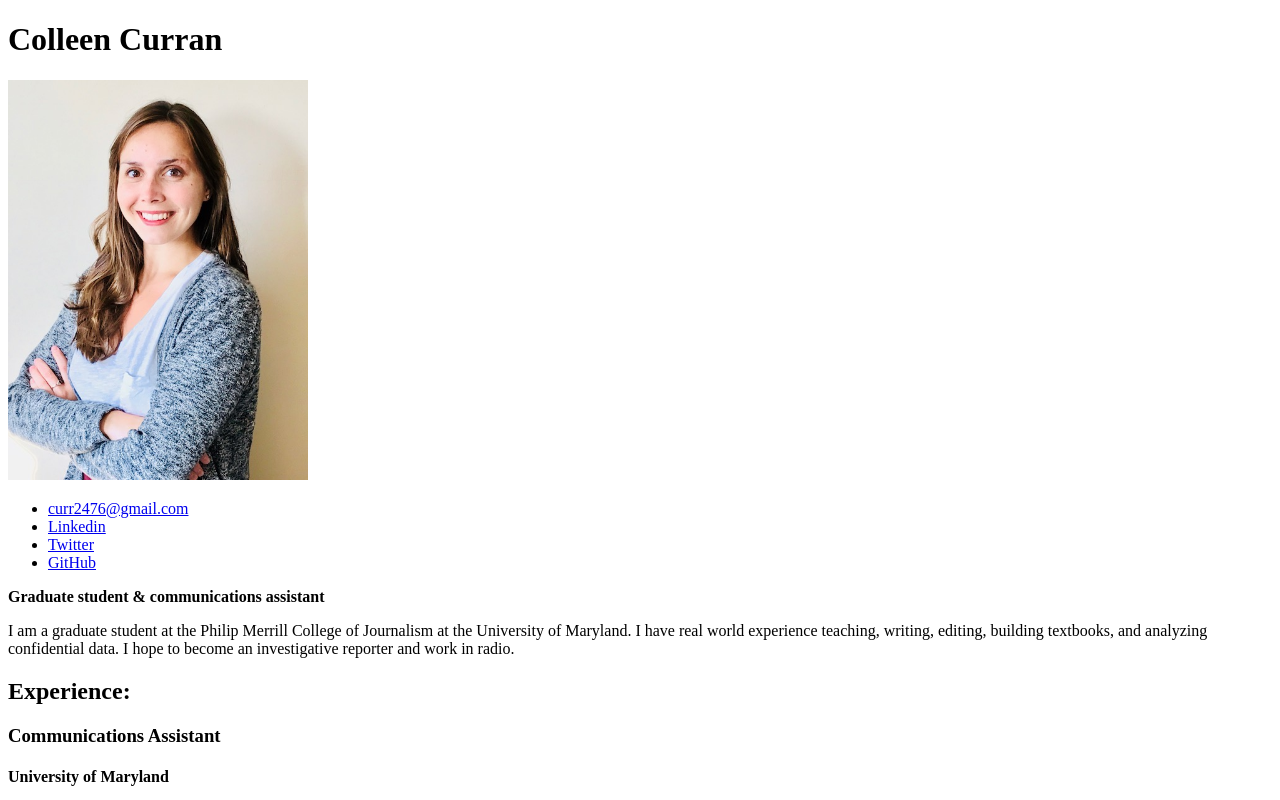
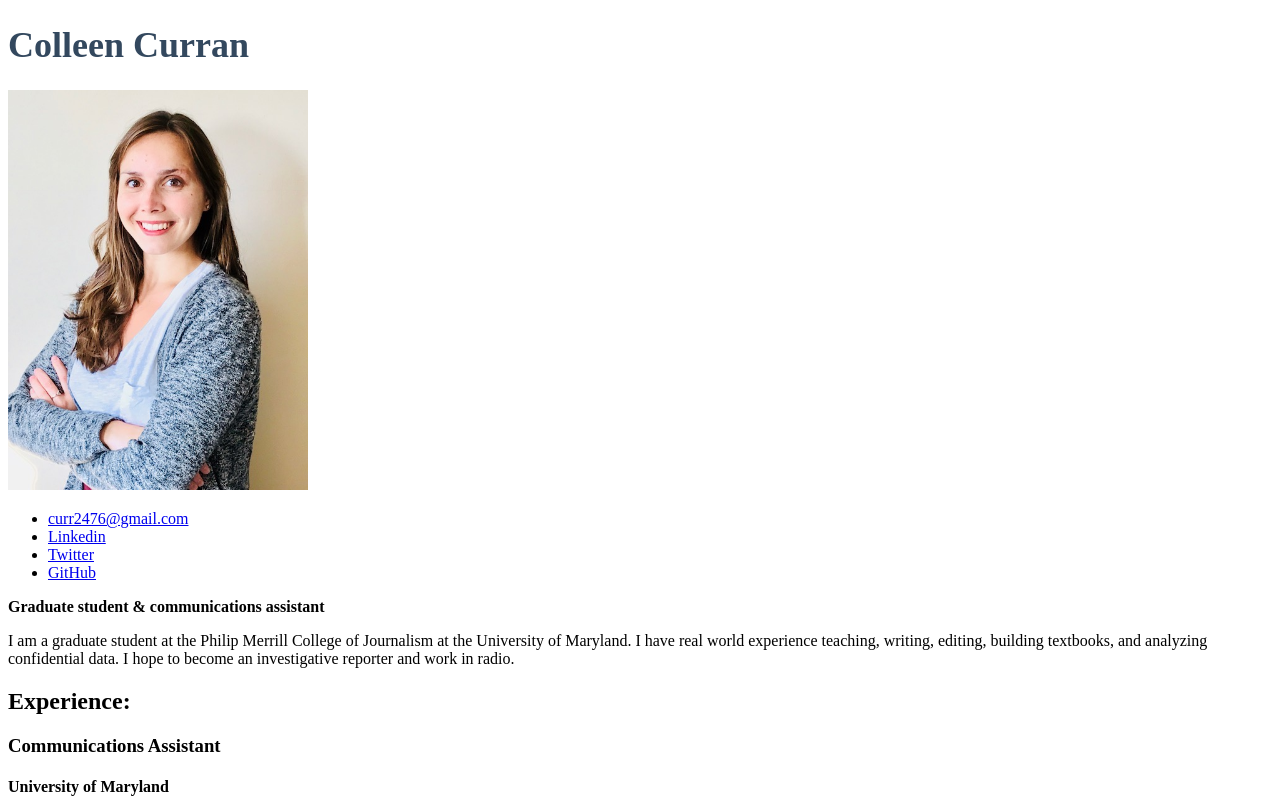
Before and after one commit to cdcurran/Colleen-Curran-Jour652, a plain HTML site: page resume/index.html in a window 1280 px wide. Shown: the top 800 px of the page. Drawn offline with Linux system fonts and the light colour scheme.

Commit message:
resume change css

```diff
--- a/resume/index.html
+++ b/resume/index.html
@@ -1,10 +1,18 @@
 <!doctype html>
 
 <html lang="en">
+<head>
 
 
-<head>
 <title>Colleen Curran's Resume</title>
+
+<!-- First style -->
+<style type="text/css">
+
+H1 {font-size: 36px; color:#33485e;}
+
+</style>
+
 </head>
 
 
```
